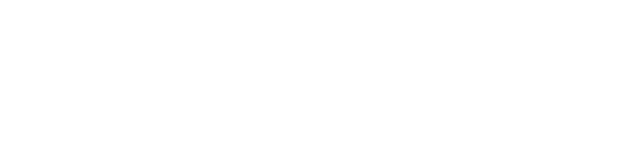
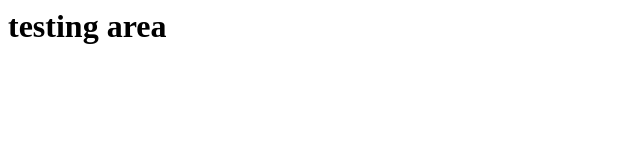
Before and after one commit to hjhsitihamizah/mich, a plain HTML site: page index.html in a window 1280 px wide. Shown: the whole page, without its empty margins (0-640 px from the left). Drawn offline with Linux system fonts and the light colour scheme.

Commit message:
added heading to index.html

```diff
--- a/index.html
+++ b/index.html
@@ -8,7 +8,7 @@
 </head>
 
 <body>
-
+    <h1>testing area</h1>
 </body>
 
 </html>
```
